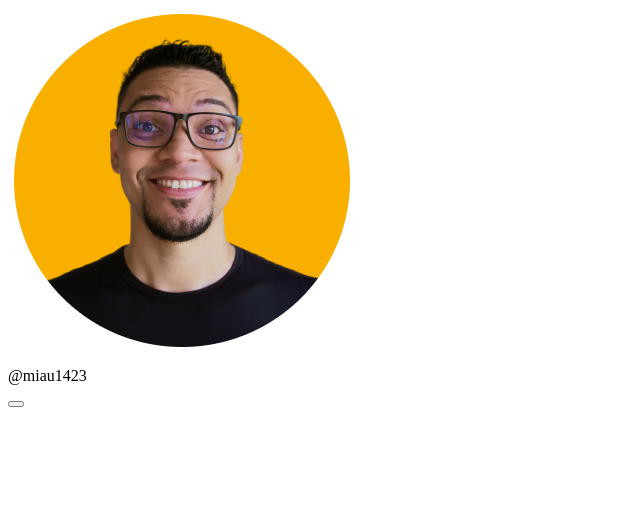
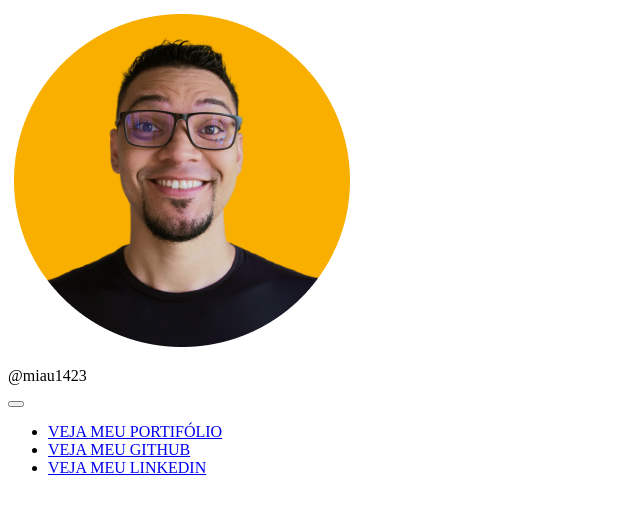
Before and after one commit to follijulio/projeto-rocketseat, a plain HTML site: page UFAL/first-project/index.html in a window 1280 px wide. Shown: the whole page, without its empty margins (0-640 px from the left). Drawn offline with Linux system fonts and the light colour scheme.

Commit message:
ul created

```diff
--- a/UFAL/first-project/index.html
+++ b/UFAL/first-project/index.html
@@ -8,3 +8,8 @@
         <span>
         </span>
       </div>
+      <ul>
+        <li><a href="#" target="_blank">VEJA MEU PORTIFÓLIO</a></li>
+        <li><a href="#">VEJA MEU GITHUB</a></li>
+        <li><a href="#">VEJA MEU LINKEDIN</a></li>
+      </ul>
```
